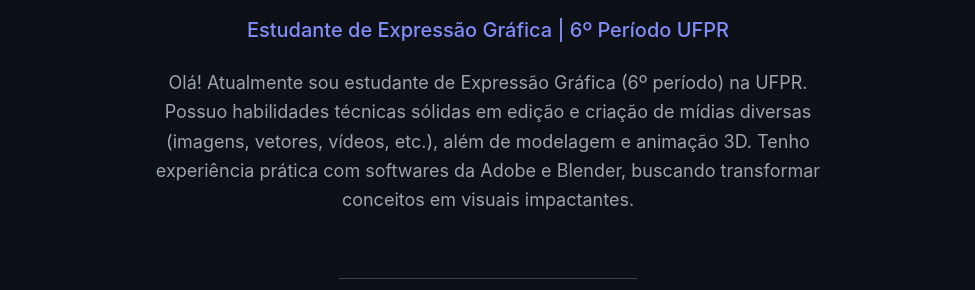
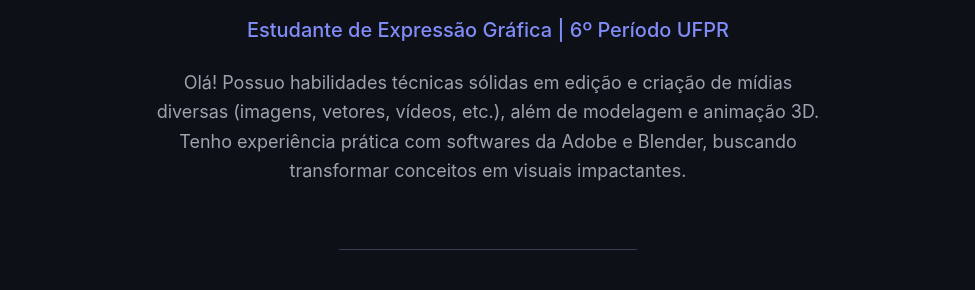
Before and after one commit to felipemoreiradesign-sys/design, a plain HTML site: page index.html in a window 1280 px wide. Shown: the part 284-574 px from the top of the page, without its empty margins (152-1127 px from the left). Drawn offline with nearby package versions, Linux system fonts and the light colour scheme.

Commit message:
Update index.html

```diff
--- a/index.html
+++ b/index.html
@@ -88,7 +88,7 @@
 
             <!-- Texto de Apresentação / Informações com delay 0.7s -->
             <p class="mt-4 text-lg text-gray-400 max-w-2xl mx-auto leading-relaxed animate-on-scroll" style="transition-delay: 0.7s;">
-                Olá! Atualmente sou estudante de Expressão Gráfica (6º período) na UFPR. Possuo habilidades técnicas sólidas em edição e criação de mídias diversas (imagens, vetores, vídeos, etc.), além de modelagem e animação 3D. Tenho experiência prática com softwares da Adobe e Blender, buscando transformar conceitos em visuais impactantes.
+                Olá! Possuo habilidades técnicas sólidas em edição e criação de mídias diversas (imagens, vetores, vídeos, etc.), além de modelagem e animação 3D. Tenho experiência prática com softwares da Adobe e Blender, buscando transformar conceitos em visuais impactantes.
             </p>
 
         </header>
```
